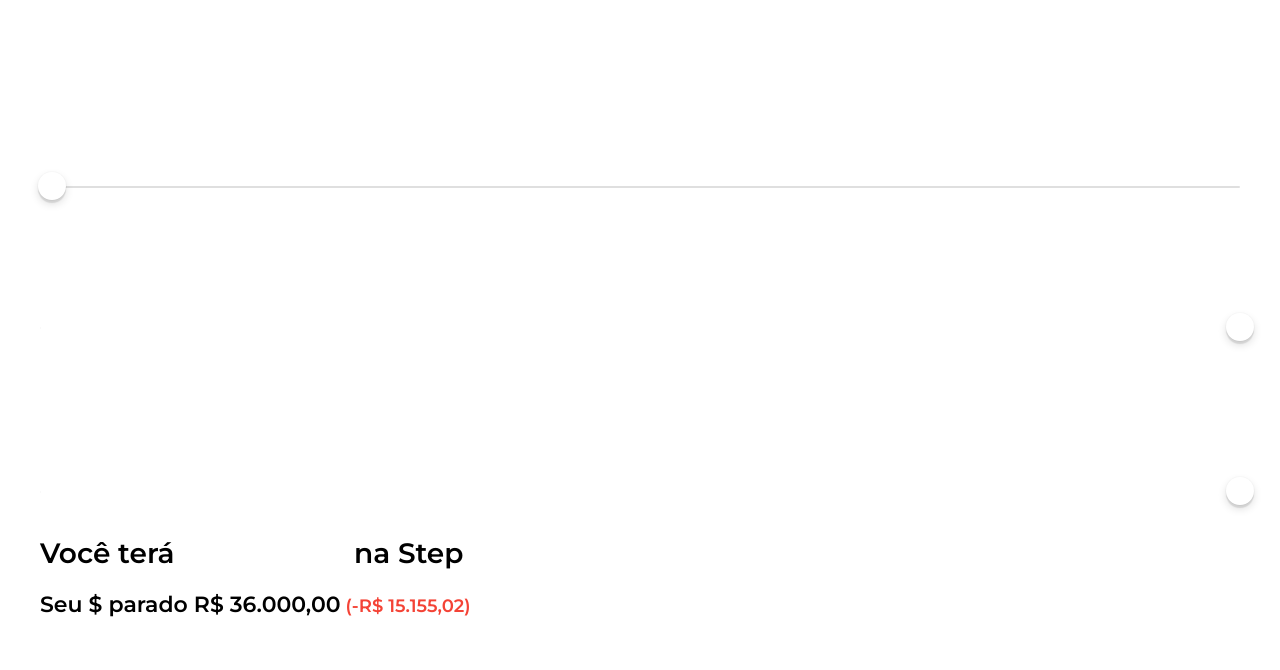
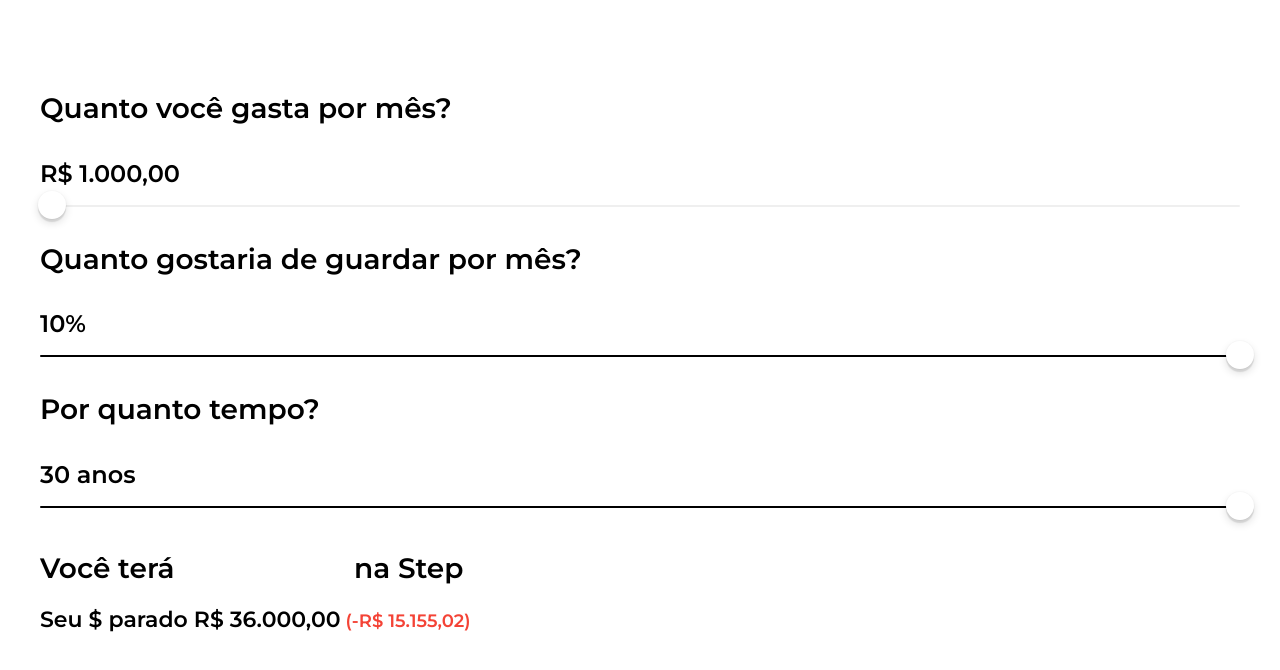
Before and after one commit to step-pagamentos/calculator, a React (Create React App) app: page / in a window 1280 px wide. Shown: the top 670 px of the page. Built offline with nearby package versions, Linux system fonts and the light colour scheme.

Commit message:
Fix colors and font sizes

```diff
--- a/src/App.js
+++ b/src/App.js
@@ -12,6 +12,14 @@ const theme = createMuiTheme({
     fontFamily: 'Montserrat',
     caption: {
       fontSize: 18,
+      fontWeight: 600,
+    },
+    h2: {
+      fontSize: 36,
+      fontWeight: 600,
+    },
+    h3: {
+      fontSize: 32,
       fontWeight: 600,
     },
     h4: {
--- a/src/components/Main.js
+++ b/src/components/Main.js
@@ -29,18 +29,18 @@ const Main = () => {
   return (
     <Container maxWidth={false}>
       <Box p={2}>
-        <Typography color="primary" variant="h4">Simule e planeje seus objetivos:</Typography>
+        <Typography color="primary" variant="h2">Simule e planeje seus objetivos:</Typography>
       </Box>
       <Box p={2}>
-        <Typography color="primary" variant="subtitle2">Quanto você gasta por mês?</Typography>
+        <Typography variant="h4">Quanto você gasta por mês?</Typography>
       </Box>
       <Slider onChange={handleIncomeChange} min={500} max={50000} step={500} type="currency" value={income} defaultValue={1000} />
       <Box p={2}>
-        <Typography color="primary" variant="subtitle2">Quanto gostaria de guardar por mês?</Typography>
+        <Typography variant="h4">Quanto gostaria de guardar por mês?</Typography>
       </Box>
       <Slider onChange={handleTaxChange} min={1} max={10} step={1} type="tax" value={tax} defaultValue={10} />
-      <Box mt={3} p={2}>
-        <Typography color="primary" variant="subtitle2">Por quanto tempo?</Typography>
+      <Box p={2}>
+        <Typography variant="h4">Por quanto tempo?</Typography>
       </Box>
       <Slider defaultValue={30*12} onChange={handleTimeChange} min={1} max={12*30} type="time" value={time} />
       <Box ml={2} mt={3} mb={2}>
--- a/src/components/Slider.js
+++ b/src/components/Slider.js
@@ -9,7 +9,7 @@ const iOSBoxShadow =
 
 const IOSSlider = withStyles((theme) => ({
   root: {
-    color: theme.palette.primary.main,
+    color: 'black',
     height: 2,
     padding: '15px 0',
   },
@@ -43,7 +43,7 @@ const IOSSlider = withStyles((theme) => ({
   rail: {
     height: 2,
     opacity: 0.5,
-    backgroundColor: '#bfbfbf',
+    backgroundColor: '#e0e0e0',
   },
   mark: {
     backgroundColor: '#bfbfbf',
@@ -97,7 +97,7 @@ const formatTime = (time) => {
 export default ({ defaultValue, min, max, onChange, step, type, value }) => {
   return (
     <Box mt={2} ml={2} mr={2}>
-      <Typography color="primary" variant="subtitle2">
+      <Typography variant="h5">
         {formatValue(value, type)}
       </Typography>
       <IOSSlider
```
